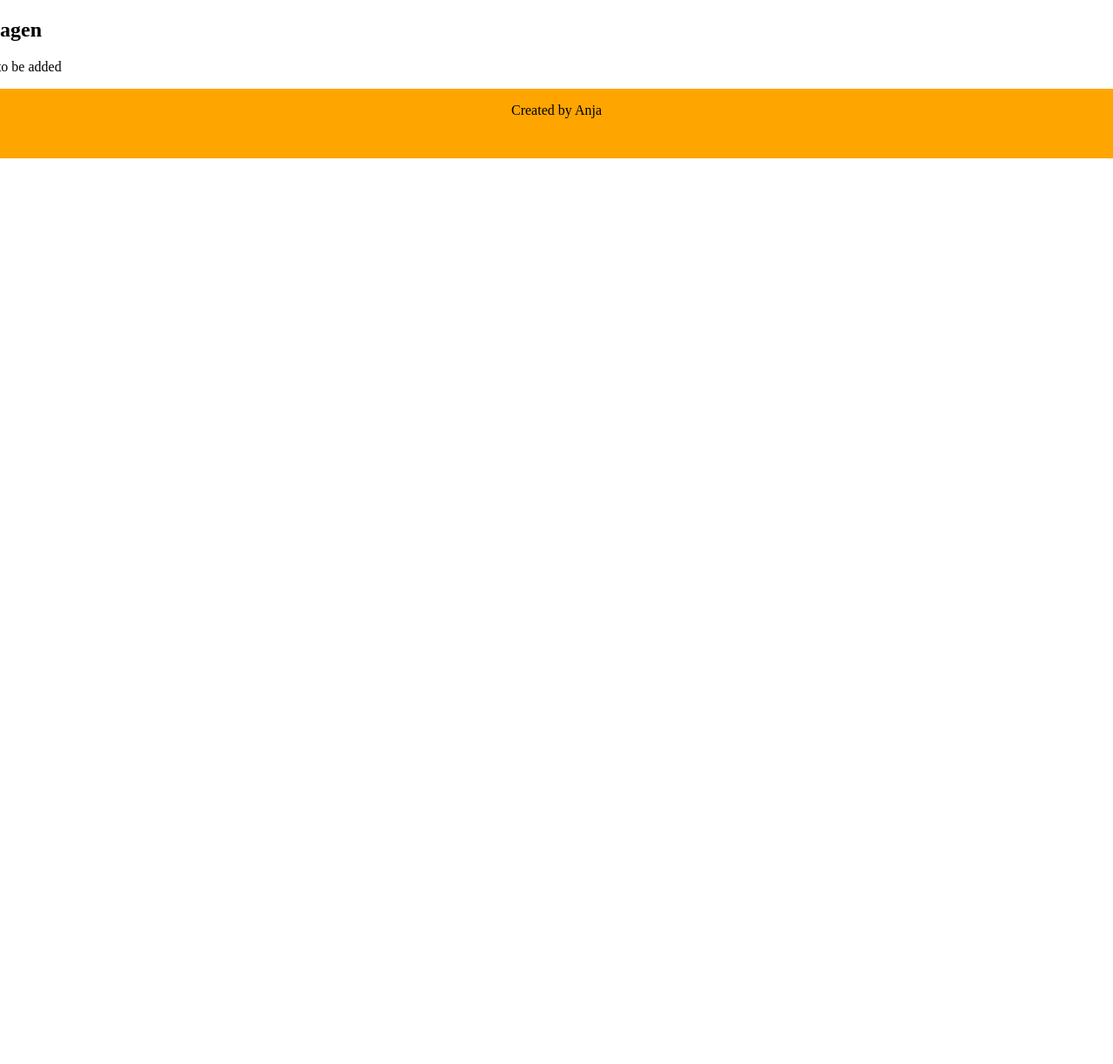
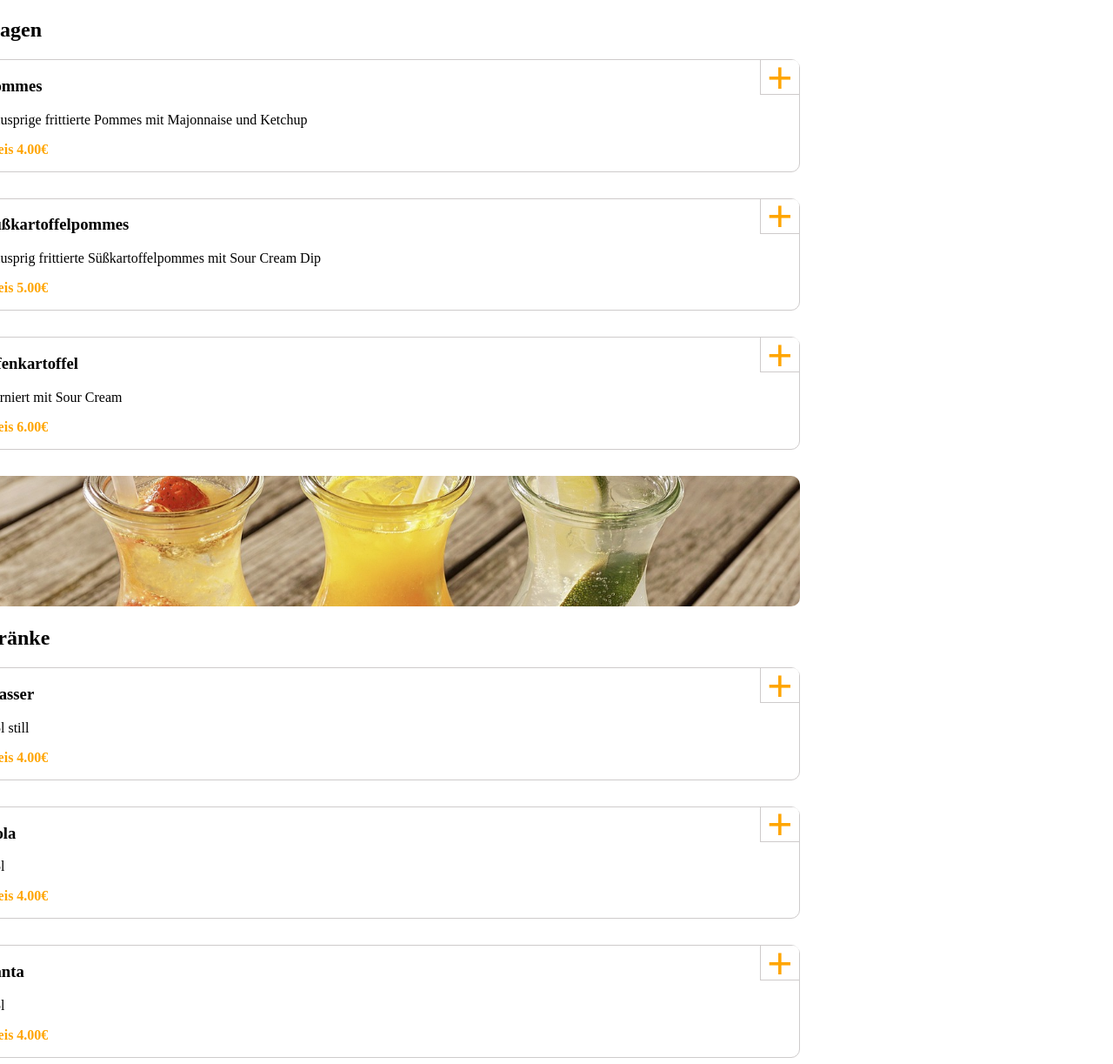
Before and after one commit to IcksDeh/Bestellapp, a plain HTML site: page index.html in a window 1280 px wide. Shown: the part 1574-2797 px from the top of the page at 87% size. Before the commit the page ends 1756 px from the top, so only its background shows below. Drawn offline with Linux system fonts and the light colour scheme.

Commit message:
added more arrays in database.js, show/render all arrays

```diff
--- a/index.html
+++ b/index.html
@@ -31,19 +31,34 @@
           <p id="rating">Bewertung (4,2 von 5 Sternen)</p>
         </section>
         <section id="menu_choice" class="distance_edge">
-          <p><strong>Hauptgerichte</strong></p>
-          <p><strong>Beilage</strong></p>
+          <a href="">Hauptgerichte</a>
+          <a href="">Beilagen</a>
+          <a href="">Getränke</a>
+          <a href="">Desserts</a>
         </section>
-        <div class="distance_edge">
-            <img class="img_dish" src="./assets/img/Reisgericht.jpg" alt="Hauptgerichte"/>
-        </div>
-        <h2 class="distance_edge">Hauptgerichte</h2>
-        <article id="show_main_dish" class="distance_edge all_boxes_maindish_section">
-        </article>
+        <section class="distance_edge">
+          <img class="img_dish" src="./assets/img/Reisgericht.jpg" alt="Hauptgerichte"/>
+          <h2>Hauptgerichte</h2>
+          <article id="show_main_dish" class="all_boxes_maindish_section">
+          </article>
+        </section>
         <section class="distance_edge">
           <img class="img_dish" src="./assets/img/Pommes.jpg" alt="Beilagen" />
           <h2>Beilagen</h2>
-          <p>Soon to be added</p>
+          <article id="show_side_dish" class="all_boxes_maindish_section">
+          </article>
+        </section>
+        <section class="distance_edge">
+          <img class="img_dish" src="./assets/img/getränke_2.jpg" alt="Beilagen" />
+          <h2>Getränke</h2>
+          <article id="show_drinks" class="all_boxes_maindish_section">
+          </article>
+        </section>
+        <section class="distance_edge">
+          <img class="img_dish" src="./assets/img/dessert.jpg" alt="Beilagen" />
+          <h2>Dessert</h2>
+          <article id="show_dessert" class="all_boxes_maindish_section">
+          </article>
         </section>
       </section>
       <aside id="id_cartwrapper" class="cart_wrapper">
--- a/scripts/database.js
+++ b/scripts/database.js
@@ -30,3 +30,63 @@ let mainDishes = [
         "amount":0,
      },
 ]
+let sideDishes = [
+    {
+        "name":"Pommes",
+        "price":4.00,
+        "discription":"Knusprige frittierte Pommes mit Majonnaise und Ketchup",
+        "amount":0,
+     },
+     {
+        "name":"Süßkartoffelpommes",
+        "price":5.00,
+        "discription":"Knusprig frittierte Süßkartoffelpommes mit Sour Cream Dip",
+        "amount":0,
+     },
+     {
+        "name":"Ofenkartoffel",
+        "price":6.00,
+        "discription":"Garniert mit Sour Cream",
+        "amount":0,
+     },
+]
+let drinks = [
+    {
+        "name":"Wasser",
+        "price":4.00,
+        "discription":"0,5l still",
+        "amount":0,
+     },
+     {
+        "name":"Cola",
+        "price":4.00,
+        "discription":"0,5l",
+        "amount":0,
+     },
+     {
+        "name":"Fanta",
+        "price":4.00,
+        "discription":"0,5l",
+        "amount":0,
+     },
+]
+let desserts = [
+    {
+        "name":"Apfeltasche",
+        "price":6.00,
+        "discription":"Warme Apfeltasche mit Vanilleeis",
+        "amount":0,
+     },
+     {
+        "name":"Tiramisu",
+        "price":4.50,
+        "discription":"Löffelbiskuits mit Mascarponecreme und Kaffee",
+        "amount":0,
+     },
+     {
+        "name":"Eisbecher",
+        "price":8.00,
+        "discription":"4 Kugeln nach Wahl, mit Streusel und Sahne",
+        "amount":0,
+     },
+]
--- a/scripts/script.js
+++ b/scripts/script.js
@@ -1,6 +1,9 @@
 function renderFunction() {
     loadFromLocalStorage();
     renderMainDish();
+    renderSideDish();
+    renderDrinks();
+    renderDesserts();
     showMainDishInCart();
 }
 
@@ -8,9 +11,37 @@ function renderMainDish(){
     let mainDishContent = document.getElementById('show_main_dish');
     mainDishContent.innerHTML = '';
 
-    for (let MainDishIndex = 0; MainDishIndex < mainDishes.length; MainDishIndex++) {
-        mainDishContent.innerHTML += mainDishTemplate(MainDishIndex);
+    for (let mainDishIndex = 0; mainDishIndex < mainDishes.length; mainDishIndex++) {
+        mainDishContent.innerHTML += dishTemplate(mainDishes, mainDishIndex);
     }
+}
+
+function renderSideDish(){
+    let sideDishContent = document.getElementById('show_side_dish');
+    sideDishContent.innerHTML = '';
+
+    for (let sideDishIndex = 0; sideDishIndex < sideDishes.length; sideDishIndex++) {
+        sideDishContent.innerHTML += dishTemplate(sideDishes, sideDishIndex);
+    }
+}
+
+function renderDrinks(){
+    let drinksContent = document.getElementById('show_drinks');
+    drinksContent.innerHTML = '';
+
+    for (let drinksIndex = 0; drinksIndex < drinks.length; drinksIndex++) {
+        drinksContent.innerHTML += dishTemplate(drinks, drinksIndex );
+    }
+}
+
+function renderDesserts(){
+     let dessertsContent = document.getElementById('show_dessert');
+    dessertsContent.innerHTML = '';
+
+    for (let dessertsIndex = 0; dessertsIndex < desserts.length; dessertsIndex++) {
+        dessertsContent.innerHTML += dishTemplate(desserts, dessertsIndex);
+    }
+
 }
 
 function addMainDishToCart(mainDishIndex){
--- a/scripts/template.js
+++ b/scripts/template.js
@@ -1,31 +1,31 @@
-function mainDishTemplate(mainDishIndex) {
+function dishTemplate(array, dishIndex) {
       return `<section class="box_maindish">
                     <div class="distance_edge">
-                    <h3 id="main_dish${mainDishIndex}">${mainDishes[mainDishIndex].name}</h3>
-                        <p>${mainDishes[mainDishIndex].discription}</p>
-                        <p id="price_main_dish ${mainDishIndex}" class="price_style">Preis ${mainDishes[mainDishIndex].price.toFixed(2)}€</p>
+                    <h3 id="id_${dishIndex}">${array[dishIndex].name}</h3>
+                        <p>${array[dishIndex].discription}</p>
+                        <p id="price_${array[dishIndex]} ${dishIndex}" class="price_style">Preis ${array[dishIndex].price.toFixed(2)}€</p>
                     </div>
                     <div class="div_add_button">
-                        <button onclick="addMainDishToCart(${mainDishIndex})" ${mainDishIndex}" class="add_button">+</button>
+                        <button onclick="addMainDishToCart(${array,dishIndex})" class="add_button">+</button>
                     </div>
                 </section>`
 }
 
-function showMainDishInCartTemplate(mainDishIndex){
-    return `<div class="cart_content id="cart_content_id ${mainDishIndex}">
-                <h3 class="title_basket_style">${mainDishes[mainDishIndex].name}</h3>
+function showMainDishInCartTemplate(array, dishIndex){
+    return `<div class="cart_content id="cart_content_id ${dishIndex}">
+                <h3 class="title_basket_style">${array[dishIndex].name}</h3>
                 <div class="orderelements_in_cart">
-                    <div id="main_dish_in_cart ${mainDishIndex}" class="button_elements">
-                        <button onclick="reduceMainDishInCart (${mainDishIndex})" class="button_cart">
+                    <div id="main_dish_in_cart ${dishIndex}" class="button_elements">
+                        <button onclick="reduceMainDishInCart (${dishIndex})" class="button_cart">
                             <img class="button_cart_plus_minus" src="./assets/img/minus_PP.svg" alt="Weniger">
                         </button>
-                        <p>${mainDishes[mainDishIndex].amount}x</p>
-                        <button onclick="addMainDishToCart(${mainDishIndex})" class="button_cart">
+                        <p>${array[dishIndex].amount}x</p>
+                        <button onclick="addMainDishToCart(${dishIndex})" class="button_cart">
                             <img  class="button_cart_plus_minus" src="./assets/img/plus_PP.svg" alt="Mehr">
                         </button>
                     </div>
-                    <p>${mainDishes[mainDishIndex].price.toFixed(2)}€</p>
-                    <Button onclick="setMainDishToZero(${mainDishIndex})" class="button_cart">
+                    <p>${array[dishIndex].price.toFixed(2)}€</p>
+                    <Button onclick="setMainDishToZero(${dishIndex})" class="button_cart">
                         <img class="button_cart_trash" src="./assets/img/trash_2_PP.svg" alt="Entfernen">
                     </Button>
                 </div>
--- a/styles/standard.css
+++ b/styles/standard.css
@@ -19,10 +19,6 @@ body{
     width: 1000px;
 }
 
-.width_divs{
-    width: 1980px;
-}
-
 table{
     width: 100%;
     margin-bottom: 20px;
```
Also changed, not shown: assets/img/chef_img.jpg (added), assets/img/dessert.jpg (added), assets/img/getränke_2.jpg (added), 1 other file.
